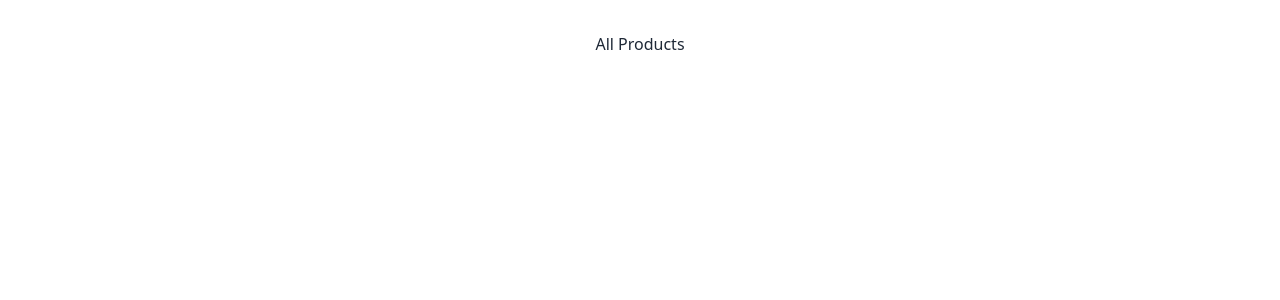
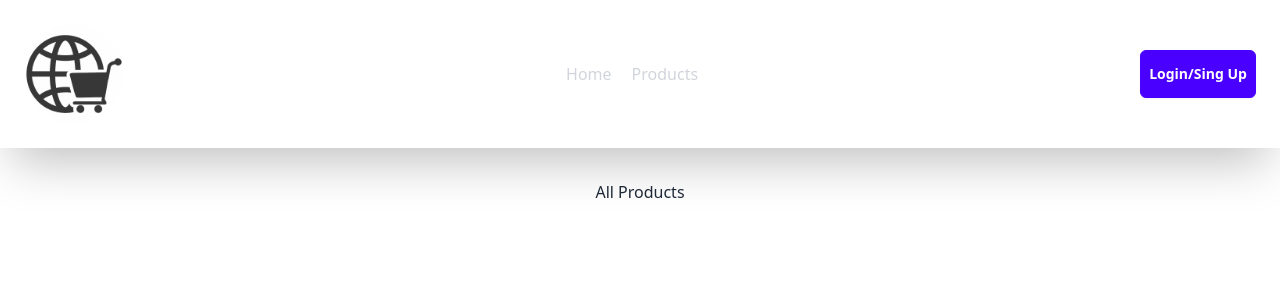
Before and after one commit to AwadRoubahAhmed/e-commerce_with_nextjs, a Next.js app: page /products in a window 1280 px wide. Shown: the top 300 px of the page. Built offline with nearby package versions, Linux system fonts and the light colour scheme.

Commit message:
Commit Routing pages, navigation, Image, font ... !

```diff
--- a/app/header/page.tsx
+++ b/app/header/page.tsx
@@ -1,14 +1,21 @@
 import Image from "next/image";
 import Link from "next/link";
+import logo from "../../public/logo.png";
 
 export default function HeaderNavigation() {
   return (
-    <div className="container">
-      <nav className="flex justify-between items-center p-6 bg-white dark:bg-gray-800 text-white ">
+    <div className="container w-full mx-auto">
+      <nav className="flex justify-between items-center p-6 bg-white dark:bg-gray-800 text-white shadow-2xl">
         {/* Left */}
         <div>
           <Link href="/">
-          <Image src="" alt=""/>
+            <Image
+              src={logo}
+              alt="logo"
+              width={100}
+              height={100}
+              className="bg-white dark:bg-gray-400 rounded-full mx-auto"
+            />
           </Link>
         </div>
         <div className="flex ">
--- a/app/layout.tsx
+++ b/app/layout.tsx
@@ -1,6 +1,7 @@
 import type { Metadata } from "next";
 import { Geist, Geist_Mono } from "next/font/google";
 import "./globals.css";
+import HeaderNavigation from "./header/page";
 
 const geistSans = Geist({
   variable: "--font-geist-sans",
@@ -27,6 +28,7 @@ export default function RootLayout({
       <body
         className={`${geistSans.variable} ${geistMono.variable} antialiased`}
       >
+        <HeaderNavigation />
         {children}
       </body>
     </html>
--- a/app/page.tsx
+++ b/app/page.tsx
@@ -1,34 +1,46 @@
 import Link from "next/link";
-import HeaderNavigation from "./header/page";
+import Image from "next/image";
+import banner from "../public/shop-store.jpg";
 
 export default function Home() {
   return (
-    <div className="container">
-      <HeaderNavigation />
-      <main className="flex flex-col gap-8 row-start-2 items-center sm:items-start">
-        <div className="">
-          <div>
-            <div>
-              <h1>Hello buy or sell something !</h1>
-              <p>
-                Lorem ipsum dolor sit amet consectetur adipisicing elit.
-                Mollitia, cupiditate magnam? Nesciunt, odit. Sit voluptate rerum
-                tenetur beatae ducimus cumque rem tempora quisquam voluptatem
-                nemo aliquid, id iusto accusantium non sed totam enim fugit a,
+    <main className="container w-full min-h-screen mx-auto bg-white pt-8 ">
+      <div className="container flex flex-wrap p-8 mx-auto">
+        {/* Left Side */}
+        <div className="flex items-center w-full lg:w-1/2">
+          <div className="max-w-2xl mb-8">
+            <h1 className="text-4xl text-gray-800 font-extrabold leading-snug tracking-tight lg:tracking-tight xl:text-6xl">
+              Hello buy or sell something !
+            </h1>
+            <p className="text-xl text-gray-500 lg:text-xl xl:text-2xl leading-normal py-5">
+              Lorem ipsum dolor sit amet consectetur adipisicing elit. Mollitia,
+              cupiditate magnam? Nesciunt, odit. Sit voluptate rerum tenetur
+              beatae ducimus cumque rem tempora quisquam voluptatem nemo
+              aliquid, id iusto accusantium non sed totam enim fugit a,
               recusandae vel fugiat temporibus quasi culpa? Dolorem qui
               obcaecati minima est veritatis vel excepturi assumenda. Nemo
               aliquid, id iusto accusantium non sed totam enim fugit a,
               recusandae vel fugiat temporibus quasi culpa? Dolorem qui
               obcaecati minima est veritatis vel excepturi assumenda.
             </p>
-              {/* Button */}
+            {/* Button Left Side */}
             <div>
-                <Link href="products">Products</Link>
+              <Link
+                href="products"
+                className="w-52 btn btn-primary text-white p-2 rounded-md"
+              >
+                Products
+              </Link>
             </div>
+          </div>
+        </div>
+        {/* Rigth Side Image */}
+        <div className="flex items-center w-full lg:w-1/2">
+          <div>
+            <Image src={banner} alt="Shop-store" width={600} height={600} />
           </div>
         </div>
       </div>
     </main>
-    </div>
   );
 }
```
Also changed, not shown: public/shop-store.jpg (added). Lines whose indentation alone changed are shown as unchanged.
